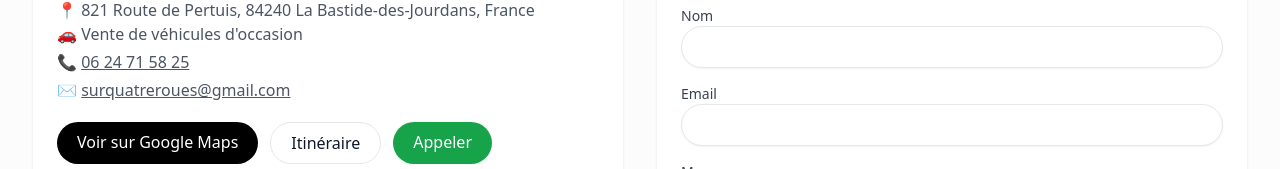
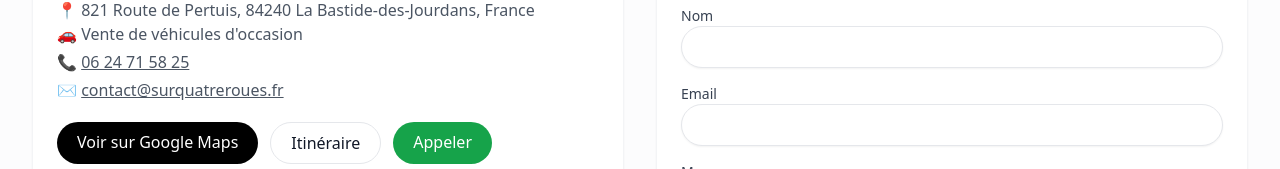
Before and after one commit to gaetangiordano06-debug/SQR-V3, a React (Vite) app: page /contact in a window 1280 px wide. Shown: the part 285-454 px from the top of the page. Built offline with nearby package versions, Linux system fonts and the light colour scheme.

Commit message:
changement email

```diff
--- a/src/pages/Contact.jsx
+++ b/src/pages/Contact.jsx
@@ -8,7 +8,7 @@ export default function Contact() {
 
   const tel = "0624715825";
   const telDisplay = "06 24 71 58 25";
-  const email = "surquatreroues@gmail.com";
+  const email = "contact@surquatreroues.fr";
 
   return (
     <section id="contact" className="border-t border-gray-100 bg-gray-50/50">
```
